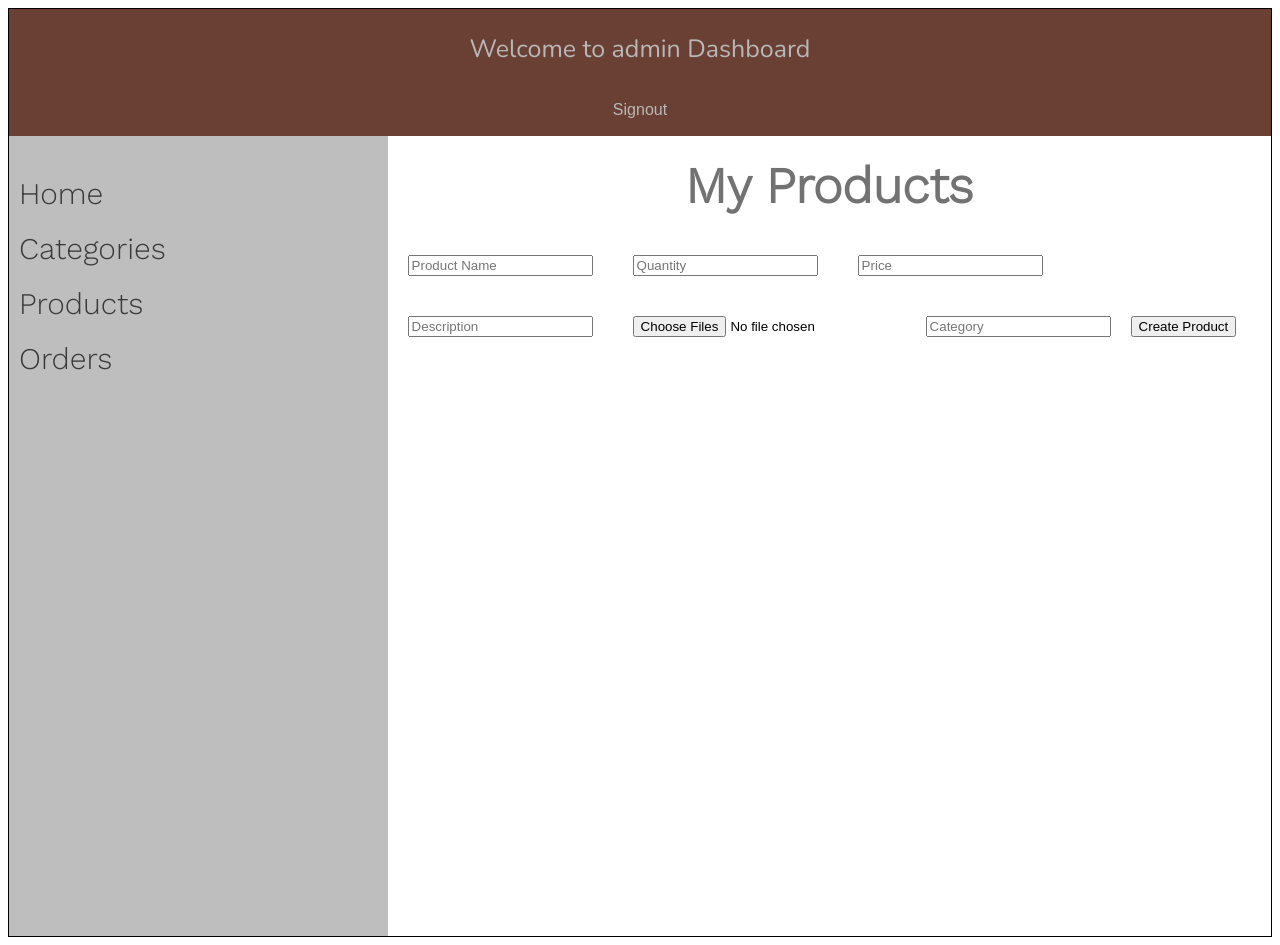
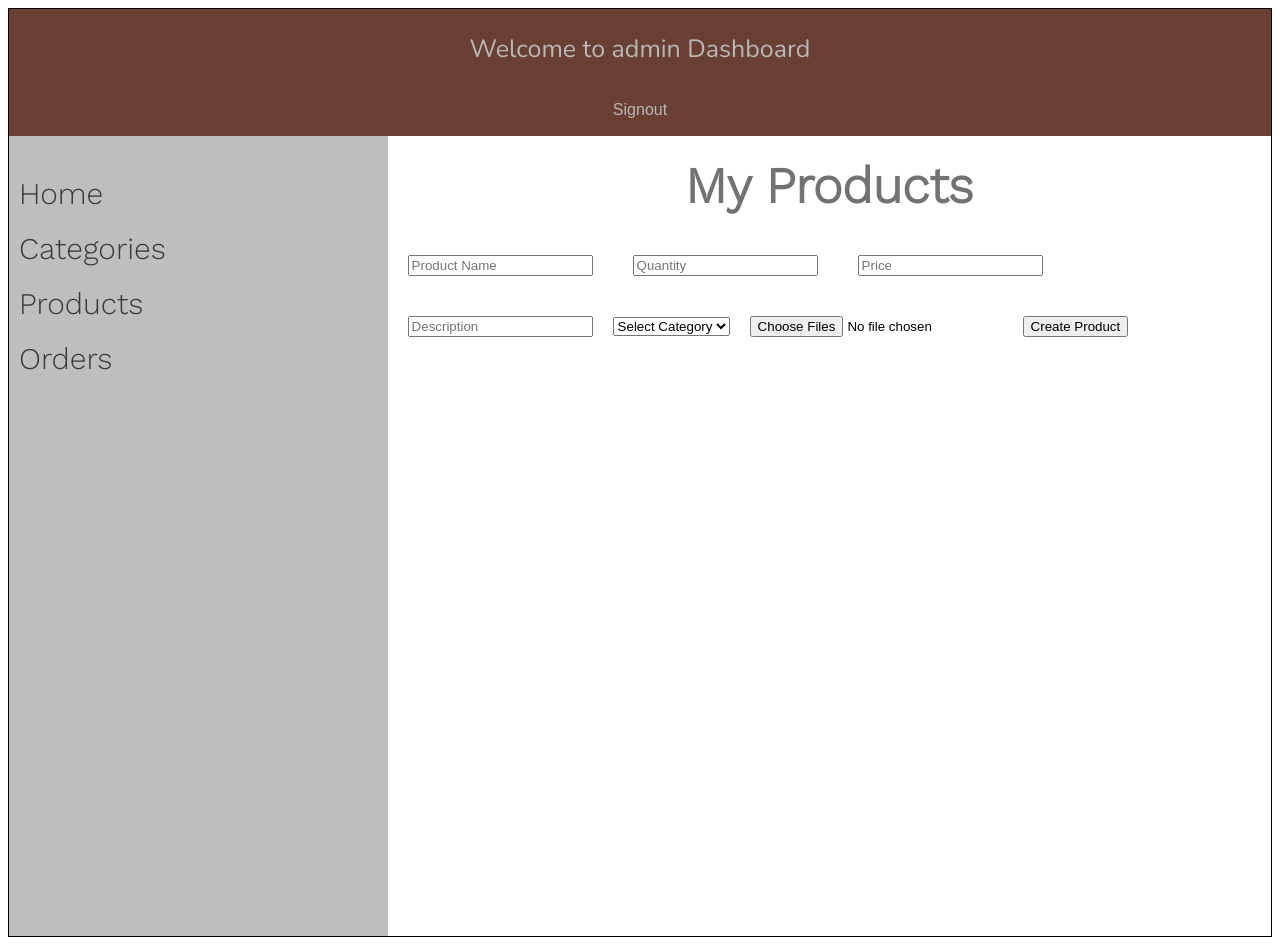
Before and after one commit to harryconcoblanejo/ecommerce-MERN-, a React app in the folder Fend/: page /products in a window 1280 px wide. Built offline with nearby package versions, Linux system fonts and the light colour scheme; sample sign-in values are in the browser's storage.

Commit message:
uploading product images 13/11/21

```diff
--- a/Fend/src/components/products/index.tsx
+++ b/Fend/src/components/products/index.tsx
@@ -13,19 +13,21 @@ declare module 'react' {
 }
 
 const Products = () => {
+  const category = useSelector((state: RootState) => state.category);
+
   const [productName, setProductName] = useState('');
   const [quantity, setQuantity] = useState('');
   const [price, setPrice] = useState('');
   const [description, setDescription] = useState('');
-  const [productImages, setProductImages] = useState<any>([]);
-  const [category, setCategory] = useState('');
+  const [productImages, setProductImages] = useState<any[]>([]);
+  const [categoryId, setCategoryId] = useState('');
 
   const [activeForm, setActiveForm] = useState(false);
 
   const handleProductImages = (e: any) => {
-    setProductImages(e.target.files.filename);
+    setProductImages([...productImages, e.target.files[0]]);
   };
-
+  console.log(productImages);
   const handleSubmit = async (e: any) => {
     e.preventDefault();
 
@@ -52,6 +54,18 @@ const Products = () => {
   const showForm = () => {
     console.log('showing product form...');
     setActiveForm(true);
+  };
+
+  const createCAtegoryList = (categories: any) => {
+    const options = [];
+    for (let category of categories) {
+      options.push({ value: category._id, name: category.name });
+      if (category.children.length > 0) {
+        createCAtegoryList(category.children);
+      }
+    }
+
+    return options;
   };
 
   return (
@@ -96,23 +110,35 @@ const Products = () => {
             name="description"
             onChange={(e) => setDescription(e.target.value)}
           />
+
+          <select
+            onChange={(e) => setCategoryId(e.target.value)}
+            value={categoryId}
+          >
+            <option>Select Category</option>
+
+            {createCAtegoryList(category.categories).map((option) => (
+              <option key={option.value} value={option.value}>
+                {option.name}
+              </option>
+            ))}
+          </select>
+          {productImages.length > 0
+            ? productImages.map((pic: any, index: number) => (
+                <div key={index}>{pic.name}</div>
+              ))
+            : null}
+
           <input
             label="Product Images"
             type="file"
             multiple
             placeholder={`Product Images`}
-            value={productImages}
+            // value={productImages}
             name="productImages"
-            onChange={(e) => setProductImages(e.target.files)}
+            onChange={handleProductImages}
           />
-          <input
-            label="Category"
-            type="text"
-            placeholder={`Category`}
-            value={category}
-            name="category"
-            onChange={(e) => setCategory(e.target.value)}
-          />
+
           <button type="submit">Create Product</button>
         </form>
       </div>
```
Also changed, not shown: Fend/leer.txt.
